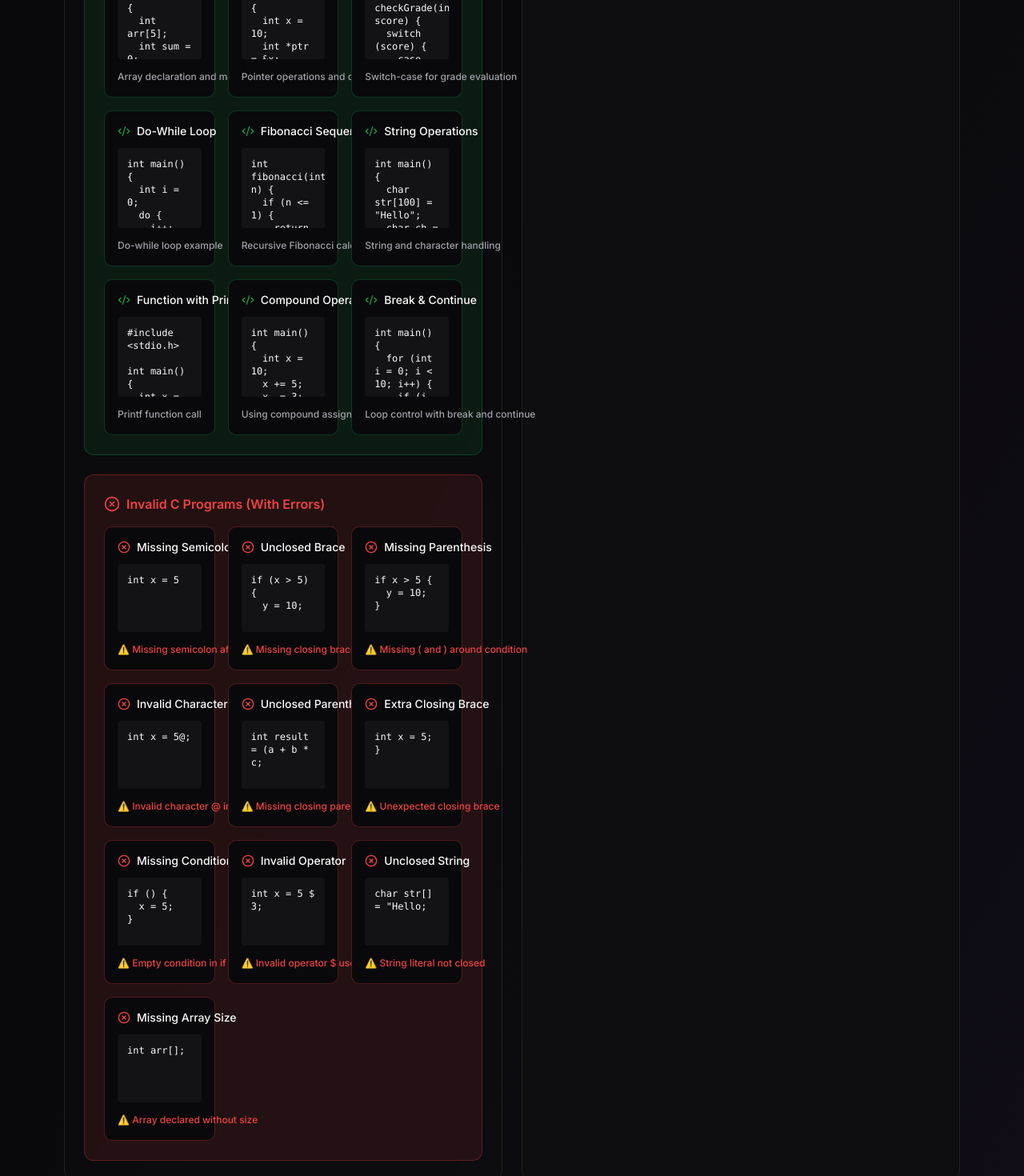
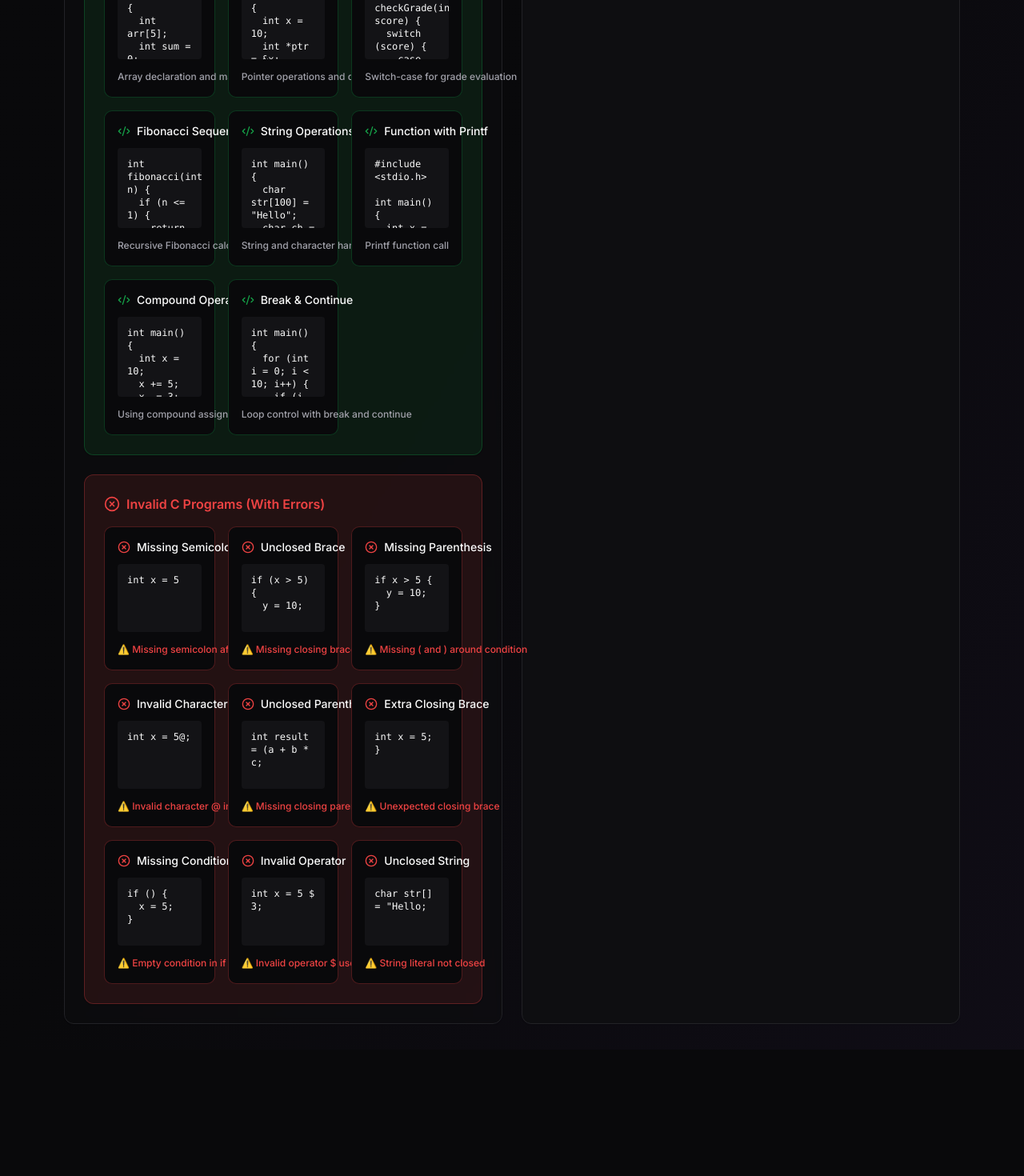
Before and after one commit to vishnuhala/parse-and-fix, a React (Vite) app: page / in a window 1280 px wide. Shown: the part 940-2410 px from the top of the page at 80% size. After the commit the page ends 2252 px from the top, so only its background shows below. Built offline with nearby package versions, Linux system fonts and the light colour scheme; the HTML template or start-up script is replaced by a standard one.

Commit message:
Remove invalid C programs

```diff
--- a/src/components/CExamples.tsx
+++ b/src/components/CExamples.tsx
@@ -37,11 +37,6 @@ export const CExamples = ({ onSelectExample }: CExamplesProps) => {
       title: "Switch Statement",
       code: "void checkGrade(int score) {\n  switch (score) {\n    case 90:\n      grade = 'A';\n      break;\n    case 80:\n      grade = 'B';\n      break;\n    default:\n      grade = 'F';\n      break;\n  }\n}",
       description: "Switch-case for grade evaluation"
-    },
-    {
-      title: "Do-While Loop",
-      code: "int main() {\n  int i = 0;\n  do {\n    i++;\n  } while (i < 5);\n  return 0;\n}",
-      description: "Do-while loop example"
     },
     {
       title: "Fibonacci Sequence",
@@ -115,11 +110,6 @@ export const CExamples = ({ onSelectExample }: CExamplesProps) => {
       title: "Unclosed String",
       code: "char str[] = \"Hello;",
       error: "String literal not closed"
-    },
-    {
-      title: "Missing Array Size",
-      code: "int arr[];",
-      error: "Array declared without size"
     }
   ];
 
```
